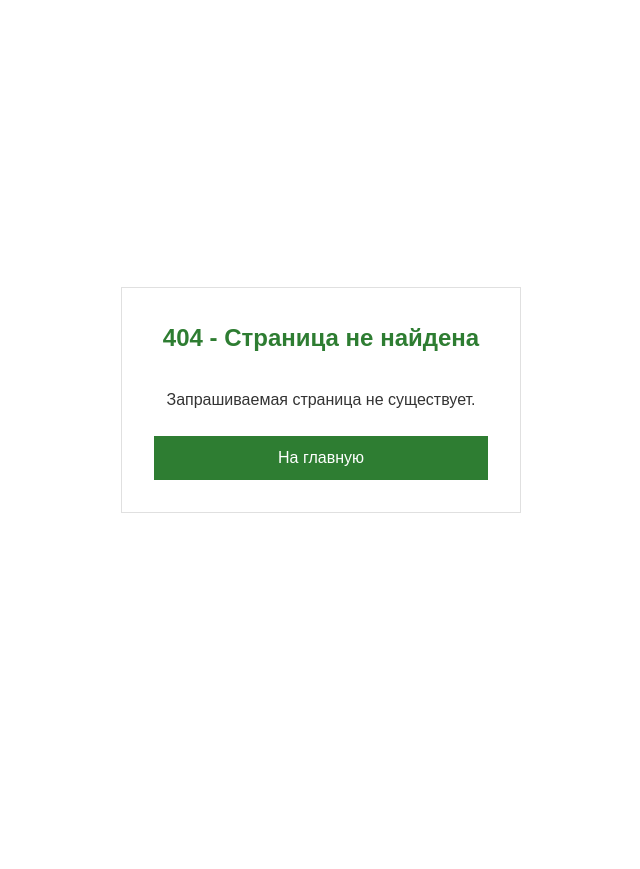
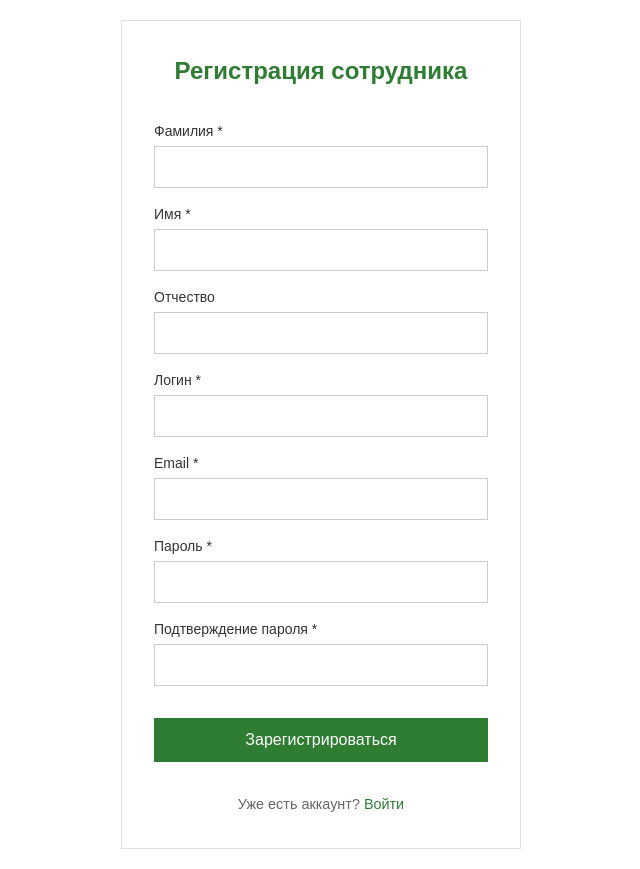
Before and after one commit to FedorKhokhryakov/website_for_Euler_Institute, a Vue app in the folder frontend/vue-app/: page /register in a window 1280 px wide. Before the commit this address had no page. Shown: the whole page, without its empty margins (319-959 px from the left). Before the commit the page ends 800 px from the top, so only its background shows below. Built offline with nearby package versions, Linux system fonts and the light colour scheme.

Commit message:
connected back and front on login and register, changed url to get_all_publication function

```diff
--- a/frontend/vue-app/src/router/index.js
+++ b/frontend/vue-app/src/router/index.js
@@ -4,7 +4,7 @@ import { useAuthStore } from "../stores/auth"
 import AppLayout from "../components/layout/AppLayout.vue"
 
 import LoginView from "../views/LoginView.vue"
-//import RegisterView from "../views/RegisterView.vue"
+import RegisterView from "../views/RegisterView.vue"
 import DashboardView from "../views/DashboardView.vue"
 import ScientificActivityView from '../views/ScientificActivityView.vue'
 import AddPublicationView from '../views/AddPublicationView.vue'
@@ -31,12 +31,12 @@ const routes = [
     component: LoginView,
     meta: { requiresAuth: false }
   },
-  /*{
+  {
     path: "/register",
     name: "Register",
     component: RegisterView,
     meta: { requiresAuth: false }
-  },*/
+  },
   {
     path: '',
     component: AppLayout,
--- a/frontend/vue-app/src/services/api.js
+++ b/frontend/vue-app/src/services/api.js
@@ -4,11 +4,23 @@ const API_BASE_URL = 'http://127.0.0.1:8000'
 
 export const authAPI = {
   login: (credentials) => axios.post(`${API_BASE_URL}/api/auth/login/`, credentials),
-  getUserProfile: () => axios.get(`${API_BASE_URL}/api/auth/user/`),
+  register: (userData) => axios.post(`${API_BASE_URL}/api/auth/register/`, {
+    username: userData.username,
+    email: userData.email,
+    password: userData.password,
+    first_name: userData.first_name,
+    last_name: userData.last_name,
+    middle_name: userData.middle_name || ''
+  }),
+  getUserProfile: () => axios.get(`${API_BASE_URL}/api/auth/user/`, {
+    headers: {
+      'Authorization': `Bearer ${localStorage.getItem('auth_token')}`
+    }
+  }),
 }
 
 export const publicationsAPI = {
-  getAll: () => axios.get(`${API_BASE_URL}/api/publications/`),
+  getAll: () => axios.get(`${API_BASE_URL}/api/my_publications/`),
   getById: (id) => axios.get(`${API_BASE_URL}/api/publications/${id}/`),
   create: (data) => axios.post(`${API_BASE_URL}/api/publications/`, data),
   checkOwner: (id) => axios.get(`${API_BASE_URL}/api/publications/${id}/check-owner/`),
--- a/frontend/vue-app/src/stores/auth.js
+++ b/frontend/vue-app/src/stores/auth.js
@@ -1,5 +1,6 @@
-/*import { defineStore } from 'pinia'
+import { defineStore } from 'pinia'
 import { ref, computed } from 'vue'
+import { authAPI } from '../services/api.js'
 import axios from 'axios'
 
 export const useAuthStore = defineStore('auth', () => {
@@ -13,7 +14,9 @@ export const useAuthStore = defineStore('auth', () => {
   const login = async (credentials) => {
     isLoading.value = true
     try {
-      const response = await axios.post('/api/auth/login/', credentials)
+      const response = await authAPI.login(credentials)
+
+      console.log('Login response:', response.data)
 
       const { token: authToken, user: userData } = response.data
 
@@ -39,6 +42,29 @@ export const useAuthStore = defineStore('auth', () => {
     }
   }
 
+  const register = async (userData) => {
+    isLoading.value = true
+
+    try {
+      const response = await authAPI.register(userData)
+
+      if (response.data) {
+        return {
+          success: true,
+          message: 'Регистрация успешна',
+          user: response.data
+        }
+      }
+
+      return { success: true, message: 'Регистрация успешна' }
+
+    } catch (error) {
+      throw error
+    } finally {
+      isLoading.value = false
+    }
+  }
+
   const initialize = async () => {
     const savedToken = localStorage.getItem('auth_token')
     const savedUser = localStorage.getItem('user_data')
@@ -47,7 +73,7 @@ export const useAuthStore = defineStore('auth', () => {
       try {
         axios.defaults.headers.common['Authorization'] = `Bearer ${savedToken}`
 
-        const response = await axios.get('/api/auth/user/')
+        const response = await authAPI.getUserProfile()
         user.value = response.data
 
         localStorage.setItem('user_data', JSON.stringify(response.data))
@@ -73,15 +99,16 @@ export const useAuthStore = defineStore('auth', () => {
     isLoading,
     isAuthenticated,
     isInitialized,
+    register,
     login,
     logout,
     initialize
   }
-})*/
+})
 
 // файл с заглушкой для постоянного входа
 // stores/auth.js
-import { defineStore } from 'pinia'
+/*import { defineStore } from 'pinia'
 import { ref } from 'vue'
 import axios from 'axios'
 
@@ -148,4 +175,4 @@ export const useAuthStore = defineStore('auth', () => {
     logout,
     initialize
   }
-})
+})*/
--- a/frontend/vue-app/src/views/AddPublicationView.vue
+++ b/frontend/vue-app/src/views/AddPublicationView.vue
@@ -1,7 +1,6 @@
 <template>
   <div class="add-publication">
     <form @submit.prevent="submitForm" class="publication-form compact-form">
-      <!-- Тип публикации -->
       <div class="form-row">
         <label for="type">* Тип:</label>
         <select id="type" v-model="publication.type" required>
@@ -21,25 +20,21 @@
         </select>
       </div>
 
-      <!-- Название статьи -->
       <div class="form-row">
         <label for="title">* Название:</label>
         <input type="text" id="title" v-model="publication.title" required>
       </div>
 
-      <!-- Автор(ы) -->
       <div class="form-row">
         <label for="authors">* Автор(ы):</label>
         <input type="text" id="authors" v-model="publication.authors" placeholder="Авторы через запятую" required>
       </div>
 
-      <!-- Количество авторов -->
       <div class="form-row">
         <label for="authorCount">* Кол-во авторов:</label>
         <input type="number" id="authorCount" v-model="publication.authorCount" min="1" required class="small-input">
       </div>
 
-      <!-- Дополнительные даты -->
       <div class="form-row">
         <label>Дополнительные даты:</label>
         <div class="dates-container">
@@ -58,7 +53,6 @@
         </div>
       </div>
 
-      <!-- Издание, том, номер -->
       <div class="form-row triple-column">
         <label>Издание:</label>
         <div class="multi-input-container">
@@ -74,7 +68,6 @@
         </div>
       </div>
 
-      <!-- Идентификационный номер статьи -->
       <div class="form-row">
         <label for="articleId">ID статьи:</label>
         <input type="text" id="articleId" v-model="publication.articleId" placeholder="DOI или другой идентификатор">
@@ -90,7 +83,6 @@
         <input type="text" v-model="publication.year" placeholder="2005">
       </div>
 
-      <!-- Язык издания -->
       <div class="form-row">
         <label for="language">* Язык:</label>
         <select id="language" v-model="publication.language" required>
@@ -103,25 +95,21 @@
         </select>
       </div>
 
-      <!-- Веб-страница -->
       <div class="form-row">
         <label for="webpage">Веб-страница:</label>
         <input type="url" id="webpage" v-model="publication.webpage" placeholder="https://example.com">
       </div>
 
-      <!-- Соавторы среди коллектива факультета -->
       <div class="form-row checkbox-row">
         <label for="facultyCoauthors">Соавторы с факультета:</label>
         <input type="checkbox" id="facultyCoauthors" v-model="publication.facultyCoauthors">
       </div>
 
-      <!-- Комментарий -->
       <div class="form-row">
         <label for="comment">Комментарий:</label>
         <textarea id="comment" v-model="publication.comment" rows="3" placeholder="Дополнительная информация"></textarea>
       </div>
 
-      <!-- Кнопки отправки и сброса -->
       <div class="form-actions">
         <button
           type="submit"
@@ -314,7 +302,6 @@ const resetForm = () => {
 input, select, textarea {
   padding: 8px 12px;
   border: 1px solid #ddd;
-  border-radius: 4px;
   font-size: 14px;
   width: 100%;
   box-sizing: border-box;
@@ -340,7 +327,6 @@ input:focus, select:focus, textarea:focus {
 button {
   padding: 10px 20px;
   border: none;
-  border-radius: 4px;
   cursor: pointer;
   font-weight: bold;
   transition: all 0.3s ease;
--- a/frontend/vue-app/src/views/LoginView.vue
+++ b/frontend/vue-app/src/views/LoginView.vue
@@ -39,6 +39,10 @@
         >
           {{ isLoading ? 'Вход...' : 'Войти' }}
         </button>
+
+        <div class="register-link">
+          Нет аккаунта? <router-link to="/register">Зарегистрироваться</router-link>
+        </div>
       </form>
     </div>
   </div>
@@ -158,4 +162,20 @@ const handleLogin = async () => {
   background-color: #cccccc;
   cursor: not-allowed;
 }
+
+.register-link {
+  text-align: center;
+  margin-top: 1rem;
+  font-size: 0.9rem;
+  color: #666;
+}
+
+.register-link a {
+  color: #2e7d32;
+  text-decoration: none;
+}
+
+.register-link a:hover {
+  text-decoration: underline;
+}
 </style>
--- a/frontend/vue-app/src/views/MyPublicationsView.vue
+++ b/frontend/vue-app/src/views/MyPublicationsView.vue
@@ -91,7 +91,7 @@
 <script setup>
 import { ref, computed, onMounted, watch } from 'vue'
 import { useRouter } from 'vue-router'
-import axios from 'axios'
+import { publicationsAPI } from '../services/api'
 
 const router = useRouter()
 
@@ -162,11 +162,10 @@ watch(filterType, () => {
   currentPage.value = 1;
 })
 
-/*
 const loadPublications = async () => {
   loading.value = true;
   try {
-    const response = await axios.get('/api/publications')
+    const response = await publicationsAPI.getAll()
     publications.value = response.data;
   } catch (error) {
     console.error('Ошибка:', error);
@@ -174,9 +173,8 @@ const loadPublications = async () => {
     loading.value = false;
   }
 }
-*/
 
-const loadPublications = async () => {
+/*const loadPublications = async () => {
   loading.value = true;
   try {
     // Моковые данные для тестирования
@@ -251,7 +249,7 @@ const loadPublications = async () => {
   } finally {
     loading.value = false;
   }
-}
+}*/
 
 const viewPublication = (id) => {
   router.push(`/publication/${id}`);
--- a/frontend/vue-app/src/views/PublicationDetailedView.vue
+++ b/frontend/vue-app/src/views/PublicationDetailedView.vue
@@ -91,7 +91,6 @@ const hasDates = computed(() => {
     publication.value.publishedDate
   )
 })
-/*
 const loadPublication = async (id) => {
   loading.value = true;
   try {
@@ -105,9 +104,8 @@ const loadPublication = async (id) => {
     loading.value = false;
   }
 }
-*/
 
-const loadPublication = async (id) => {
+/*const loadPublication = async (id) => {
   loading.value = true;
   try {
     // Заглушка для тестирования верстки
@@ -139,7 +137,7 @@ const loadPublication = async (id) => {
   } finally {
     loading.value = false;
   }
-}
+}*/
 
 const getTypeLabel = (type) => {
   const typeLabels = {
--- a/frontend/vue-app/src/views/RegisterView.vue
+++ b/frontend/vue-app/src/views/RegisterView.vue
@@ -0,0 +1,292 @@
+<template>
+  <div class="login-container">
+    <div class="login-card">
+      <div class="login-header">
+        <h1>Регистрация сотрудника</h1>
+      </div>
+
+      <form @submit.prevent="handleRegister" class="login-form">
+        <div class="form-group">
+          <label for="lastName">Фамилия *</label>
+          <input
+            id="lastName"
+            v-model="registerData.last_name"
+            type="text"
+            required
+            :disabled="isLoading"
+          >
+        </div>
+
+        <div class="form-group">
+          <label for="firstName">Имя *</label>
+          <input
+            id="firstName"
+            v-model="registerData.first_name"
+            type="text"
+            required
+            :disabled="isLoading"
+          >
+        </div>
+
+        <div class="form-group">
+          <label for="middleName">Отчество</label>
+          <input
+            id="middleName"
+            v-model="registerData.middle_name"
+            type="text"
+            :disabled="isLoading"
+          >
+        </div>
+
+        <div class="form-group">
+          <label for="username">Логин *</label>
+          <input
+            id="username"
+            v-model="registerData.username"
+            type="text"
+            required
+            :disabled="isLoading"
+          >
+        </div>
+
+        <div class="form-group">
+          <label for="email">Email *</label>
+          <input
+            id="email"
+            v-model="registerData.email"
+            type="email"
+            required
+            :disabled="isLoading"
+          >
+        </div>
+
+        <div class="form-group">
+          <label for="password">Пароль *</label>
+          <input
+            id="password"
+            v-model="registerData.password"
+            type="password"
+            required
+            :disabled="isLoading"
+          >
+        </div>
+
+        <div class="form-group">
+          <label for="confirmPassword">Подтверждение пароля *</label>
+          <input
+            id="confirmPassword"
+            v-model="registerData.confirmPassword"
+            type="password"
+            required
+            :disabled="isLoading"
+          >
+        </div>
+
+        <div v-if="errorMessage" class="error-message">
+          {{ errorMessage }}
+        </div>
+
+        <div v-if="successMessage" class="success-message">
+          {{ successMessage }}
+        </div>
+
+        <button
+          type="submit"
+          class="login-button"
+          :disabled="isLoading"
+        >
+          {{ isLoading ? 'Регистрация...' : 'Зарегистрироваться' }}
+        </button>
+
+        <div class="login-link">
+          Уже есть аккаунт? <router-link to="/login">Войти</router-link>
+        </div>
+      </form>
+    </div>
+  </div>
+</template>
+
+<script setup>
+import { ref, reactive } from 'vue'
+import { useRouter } from 'vue-router'
+import { authAPI } from '../services/api.js'
+
+const router = useRouter()
+
+const registerData = reactive({
+  last_name: '',
+  first_name: '',
+  middle_name: '',
+  username: '',
+  email: '',
+  password: '',
+  confirmPassword: ''
+})
+
+const isLoading = ref(false)
+const errorMessage = ref('')
+const successMessage = ref('')
+
+const validateForm = () => {
+  if (registerData.password !== registerData.confirmPassword) {
+    errorMessage.value = 'Пароли не совпадают'
+    return false
+  }
+
+  if (registerData.password.length < 6) {
+    errorMessage.value = 'Пароль должен содержать минимум 6 символов'
+    return false
+  }
+
+  return true
+}
+
+const handleRegister = async () => {
+  if (!validateForm()) return
+
+  isLoading.value = true
+  errorMessage.value = ''
+  successMessage.value = ''
+
+  try {
+    const response = await authAPI.register(registerData)
+    console.log('Registration success:', response.data)
+
+    successMessage.value = 'Регистрация успешна! Вы будете перенаправлены на страницу входа.'
+
+    setTimeout(() => {
+      router.push('/login')
+    }, 2000)
+
+  } catch (error) {
+    console.error('Registration error:', error.response?.data)
+
+    if (error.response?.status === 400) {
+      const errorData = error.response.data
+
+      if (errorData.error === 'Username already exists') {
+        errorMessage.value = 'Пользователь с таким логином уже существует'
+      } else if (errorData.error === 'Email already registered') {
+        errorMessage.value = 'Пользователь с таким email уже существует'
+      } else if (errorData.details) {
+        errorMessage.value = `Ошибка валидации: ${JSON.stringify(errorData.details)}`
+      } else if (errorData.error) {
+        errorMessage.value = errorData.error
+      } else {
+        errorMessage.value = 'Неверные данные для регистрации'
+      }
+    } else {
+      errorMessage.value = error.message || 'Ошибка при регистрации'
+    }
+  } finally {
+    isLoading.value = false
+  }
+}
+</script>
+
+<style scoped>
+.login-container {
+  min-height: 100vh;
+  display: flex;
+  align-items: center;
+  justify-content: center;
+  background-color: white;
+  padding: 20px;
+}
+
+.login-card {
+  background-color: white;
+  padding: 2rem;
+  width: 100%;
+  max-width: 400px;
+  border: 1px solid #e0e0e0;
+}
+
+.login-header {
+  text-align: center;
+  margin-bottom: 2rem;
+}
+
+.login-header h1 {
+  color: #2e7d32;
+  margin: 0;
+  font-size: 1.5rem;
+  font-weight: 600;
+}
+
+.login-form {
+  display: flex;
+  flex-direction: column;
+  gap: 1rem;
+}
+
+.form-group {
+  display: flex;
+  flex-direction: column;
+}
+
+.form-group label {
+  color: #333;
+  font-weight: 500;
+  margin-bottom: 0.25rem;
+}
+
+.form-group input {
+  padding: 8px 12px;
+  border: 1px solid #ccc;
+  font-size: 1rem;
+}
+
+.form-group input:focus {
+  outline: none;
+  border-color: #2e7d32;
+}
+
+.form-group input:disabled {
+  background-color: #f5f5f5;
+}
+
+.error-message {
+  color: #d32f2f;
+  padding: 4px 0;
+  font-size: 0.9rem;
+}
+
+.success-message {
+  color: #2e7d32;
+  padding: 4px 0;
+  font-size: 0.9rem;
+}
+
+.login-button {
+  background-color: #2e7d32;
+  color: white;
+  padding: 10px;
+  border: none;
+  font-size: 1rem;
+  font-weight: 500;
+  cursor: pointer;
+  margin-top: 1rem;
+}
+
+.login-button:disabled {
+  background-color: #cccccc;
+  cursor: not-allowed;
+}
+
+.login-link {
+  text-align: center;
+  margin-top: 1rem;
+  font-size: 0.9rem;
+  color: #666;
+}
+
+.login-link a {
+  color: #2e7d32;
+  text-decoration: none;
+}
+
+.login-link a:hover {
+  text-decoration: underline;
+}
+</style>
```
